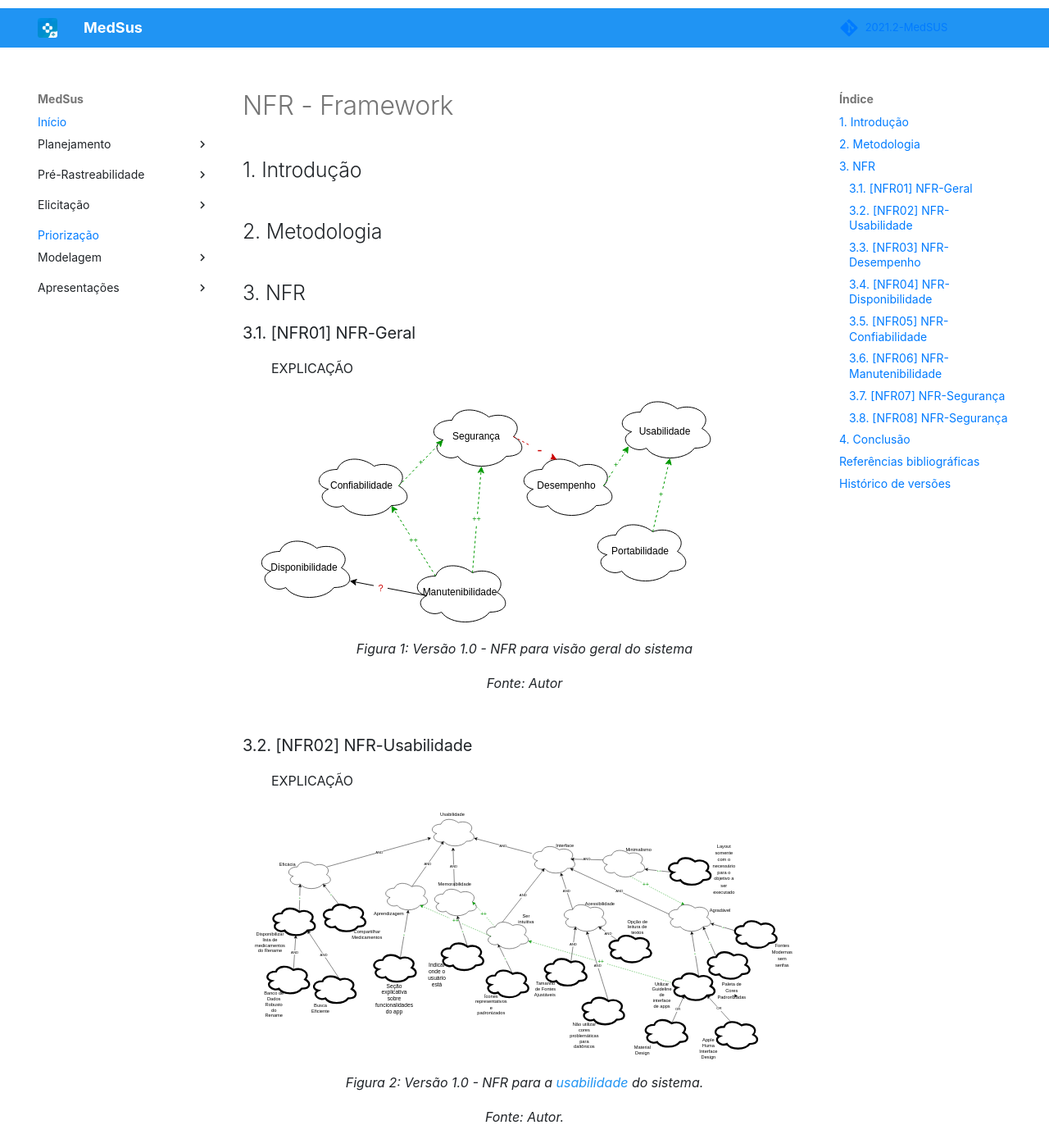
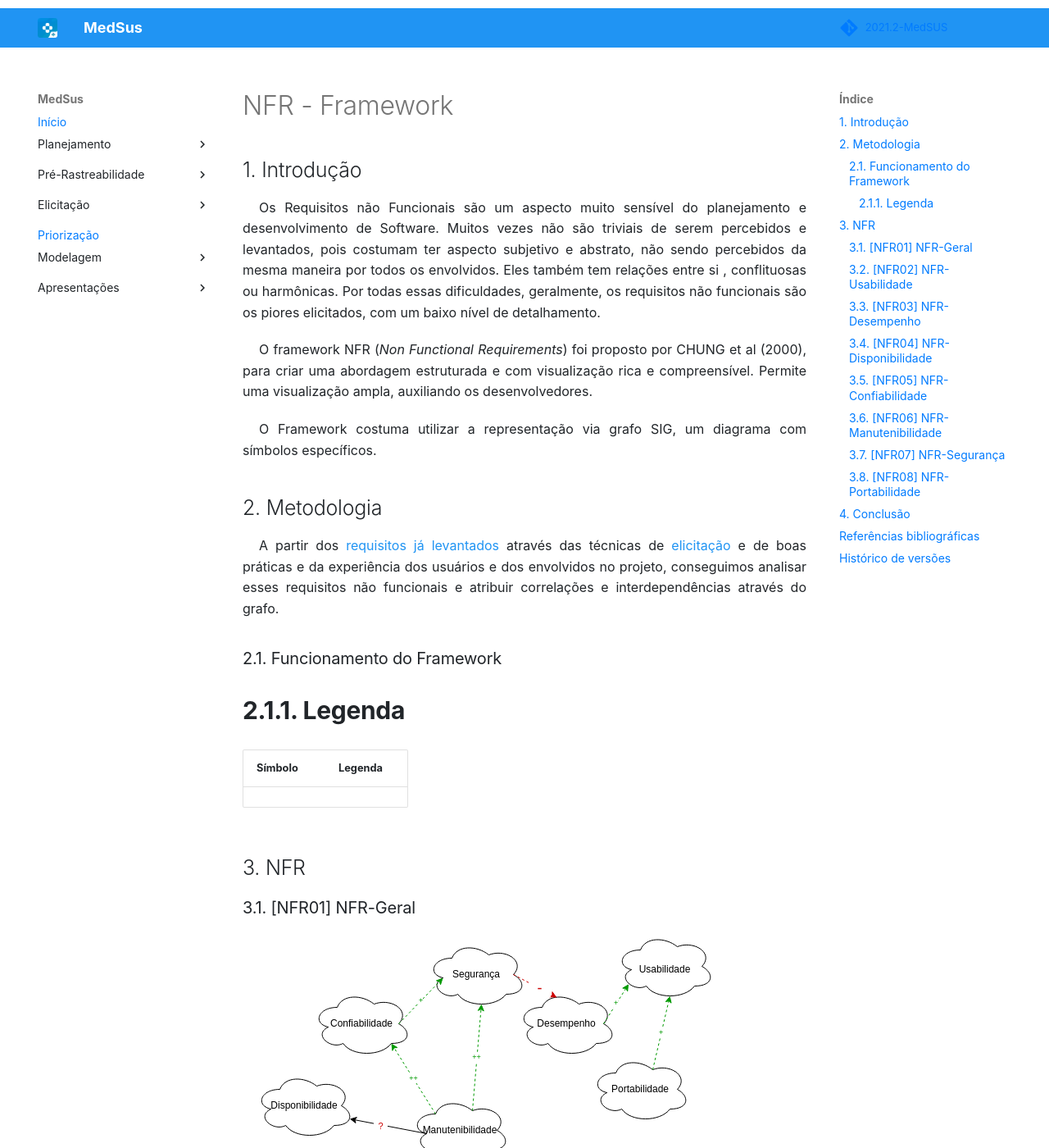
Before and after one commit to Requisitos-de-Software/2021.2-MedSUS, an MkDocs documentation site: the page built from docs/modeling/nfr.md, in a window 1280 px wide and 1400 px high. Shown: the whole window at 82% size. Built offline with MkDocs 1.6.1 and Material for MkDocs 9.7.7, drawn with Linux system fonts in a browser that asks for light colours; some web fonts are replaced; comment, search, counter and statistics services are not loaded; some of the changed text lies outside the part shown.

Commit message:
#28 - Finalizaçao NFR

```diff
--- a/docs/modeling/nfr.md
+++ b/docs/modeling/nfr.md
@@ -3,14 +3,31 @@
 ## 1. Introdução
 
 <p>
+Os Requisitos não Funcionais são um aspecto muito sensível do planejamento e desenvolvimento de Software. Muitos vezes não são triviais de serem percebidos e levantados, pois costumam ter aspecto subjetivo e abstrato, não sendo percebidos da mesma maneira por todos os envolvidos. Eles também tem relações entre si  , conflituosas ou harmônicas. Por todas essas dificuldades, geralmente, os requisitos não funcionais são os piores elicitados, com um baixo nível de detalhamento.
+</p>
 
+<p>
+O framework NFR (<em>Non Functional Requirements</em>) foi proposto por CHUNG et al (2000), para criar uma abordagem estruturada e com visualização rica e compreensível. Permite uma visualização ampla, auxiliando os desenvolvedores.
+</p>
+
+<p>
+O Framework costuma utilizar a representação via grafo SIG, um diagrama com símbolos específicos.
 </p>
 
 ## 2. Metodologia
 
 <p>
+A partir dos <a href="../priorization/moscow">requisitos já levantados</a> através das técnicas de <a href="../elicitacion/"> elicitação </a> e de boas práticas e da experiência dos usuários e dos envolvidos no projeto, conseguimos analisar esses requisitos não funcionais e atribuir correlações e  interdependências através do grafo.
+</p>
 
-</p>
+### 2.1. Funcionamento do Framework
+
+#### 2.1.1. Legenda
+
+| Símbolo  | Legenda  |
+|   ---    |    ---   |
+|||
+
 
 ## 3. NFR
 
@@ -29,7 +46,6 @@
 <div class="container">
     <div class="row">
         <div class="col">
-            <p>EXPLICAÇÃO</p>
             <img src="https://raw.githubusercontent.com/Requisitos-de-Software/2021.2-MedSUS/main/docs/assets/nfr/NFR01.svg">
             <figcaption>Figura 1: Versão 1.0 - NFR para visão geral do sistema </figcaption>
             <figcaption>Fonte: Autor</figcaption>
@@ -42,9 +58,8 @@
 <div class="container">
     <div class="row">
         <div class="col">
-            <p>EXPLICAÇÃO</p>
             <img src="https://raw.githubusercontent.com/Requisitos-de-Software/2021.2-MedSUS/main/docs/assets/nfr/NFR02.svg">
-            <figcaption>Figura 2: Versão 1.0 - NFR para a <a href="../supplementary_specification/">usabilidade</a> do sistema. </figcaption>
+            <figcaption>Figura 2: Versão 1.0 - NFR para a <a href="../supplementary_specification/">Usabilidade</a> do sistema. </figcaption>
             <figcaption>Fonte: Autor.</figcaption>
         </div>
     </div>
@@ -55,7 +70,6 @@
 <div class="container">
     <div class="row">
         <div class="col">
-            <p>EXPLICAÇÃO</p>
             <img src="https://raw.githubusercontent.com/Requisitos-de-Software/2021.2-MedSUS/main/docs/assets/nfr/NFR03.svg">
             <figcaption>Figura 3: Versão 1.0 - NFR para a análise de <a href="../supplementary_specification/">Desempenho</a> do sistema. </figcaption>
             <figcaption>Fonte: Autor.</figcaption>
@@ -68,7 +82,6 @@
 <div class="container">
     <div class="row">
         <div class="col">
-            <p>EXPLICAÇÃO</p>
             <img src="https://raw.githubusercontent.com/Requisitos-de-Software/2021.2-MedSUS/main/docs/assets/nfr/NFR04.svg">
             <figcaption>Figura 4: Versão 1.0 - NFR para a análise de <a href="../supplementary_specification/">Disponibilidade</a> do sistema. </figcaption>
             <figcaption>Fonte: Autor.</figcaption>
@@ -81,7 +94,6 @@
 <div class="container">
     <div class="row">
         <div class="col">
-            <p>EXPLICAÇÃO</p>
             <img src="https://raw.githubusercontent.com/Requisitos-de-Software/2021.2-MedSUS/main/docs/assets/nfr/NFR05.svg">
             <figcaption>Figura 5: Versão 1.0 - NFR para a análise de Confiabilidade do sistema. </figcaption>
             <figcaption>Fonte: Autor.</figcaption>
@@ -94,9 +106,8 @@
 <div class="container">
     <div class="row">
         <div class="col">
-            <p>EXPLICAÇÃO</p>
             <img src="https://raw.githubusercontent.com/Requisitos-de-Software/2021.2-MedSUS/main/docs/assets/nfr/NFR06.svg">
-            <figcaption>Figura 6: Versão 1.0 - NFR para a análise de Confiabilidade do sistema. </figcaption>
+            <figcaption>Figura 6: Versão 1.0 - NFR para a análise de Manutenibilidade do sistema. </figcaption>
             <figcaption>Fonte: Autor.</figcaption>
         </div>
     </div>
@@ -107,22 +118,20 @@
 <div class="container">
     <div class="row">
         <div class="col">
-            <p>EXPLICAÇÃO</p>
-            <img src="https://raw.githubusercontent.com/Requisitos-de-Software/2021.2-MedSUS/28-modelagem-nfr-framework/docs/assets/nfr/NFR07.svg">
-            <figcaption>Figura 7: Versão 1.0 - NFR para a análise de Confiabilidade do sistema. </figcaption>
+            <img src="https://raw.githubusercontent.com/Requisitos-de-Software/2021.2-MedSUS/main/docs/assets/nfr/NFR07.svg">
+            <figcaption>Figura 7: Versão 1.0 - NFR para a análise de Segurança do sistema. </figcaption>
             <figcaption>Fonte: Autor.</figcaption>
         </div>
     </div>
 </div>
 
-### 3.8. [NFR08] NFR-Segurança
+### 3.8. [NFR08] NFR-Portabilidade
 
 <div class="container">
     <div class="row">
         <div class="col">
-            <p>EXPLICAÇÃO</p>
-            <img src="https://raw.githubusercontent.com/Requisitos-de-Software/2021.2-MedSUS/28-modelagem-nfr-framework/docs/assets/nfr/NFR08.svg">
-            <figcaption>Figura 8: Versão 1.0 - NFR para a análise de Confiabilidade do sistema. </figcaption>
+            <img src="https://raw.githubusercontent.com/Requisitos-de-Software/2021.2-MedSUS/main/docs/assets/nfr/NFR08.svg">
+            <figcaption>Figura 8: Versão 1.0 - NFR para a análise de Portabilidade do sistema. </figcaption>
             <figcaption>Fonte: Autor.</figcaption>
         </div>
     </div>
```
Also changed, not shown: docs/assets/nfr/afirmacao.png (added), docs/assets/nfr/and.png (added), docs/assets/nfr/break.png (added), docs/assets/nfr/equals.png (added), docs/assets/nfr/help.png (added), docs/assets/nfr/hurt.png (added), docs/assets/nfr/interdep_forte_positiva.png (added), docs/assets/nfr/interdep_fraca_negativa.png (added), docs/assets/nfr/interdep_fraca_positiva.png (added), docs/assets/nfr/interdep_suficiente_negativa.png (added), docs/assets/nfr/make.png (added), docs/assets/nfr/operacional.png (added), docs/assets/nfr/or.png (added), docs/assets/nfr/softgoal.png (added), 1 more files.
